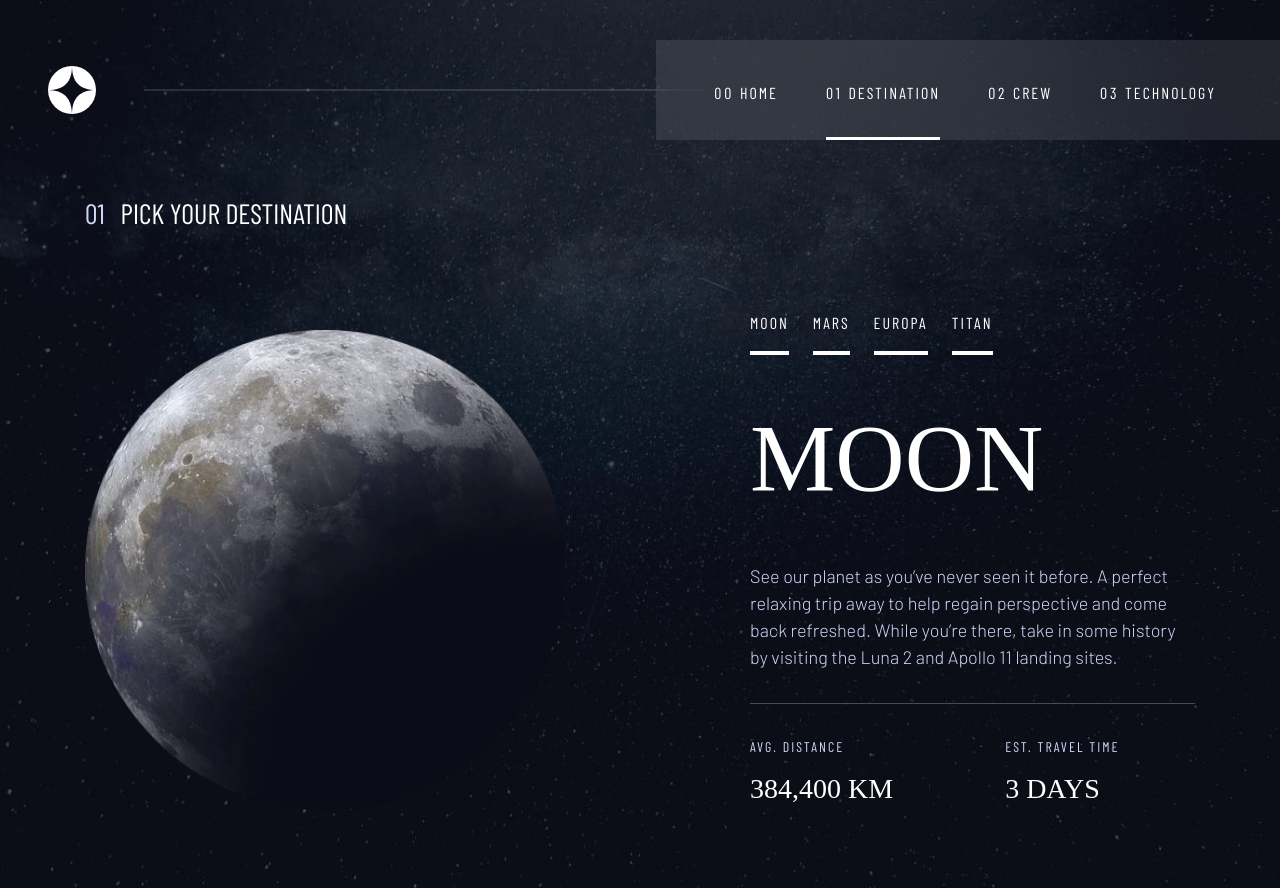
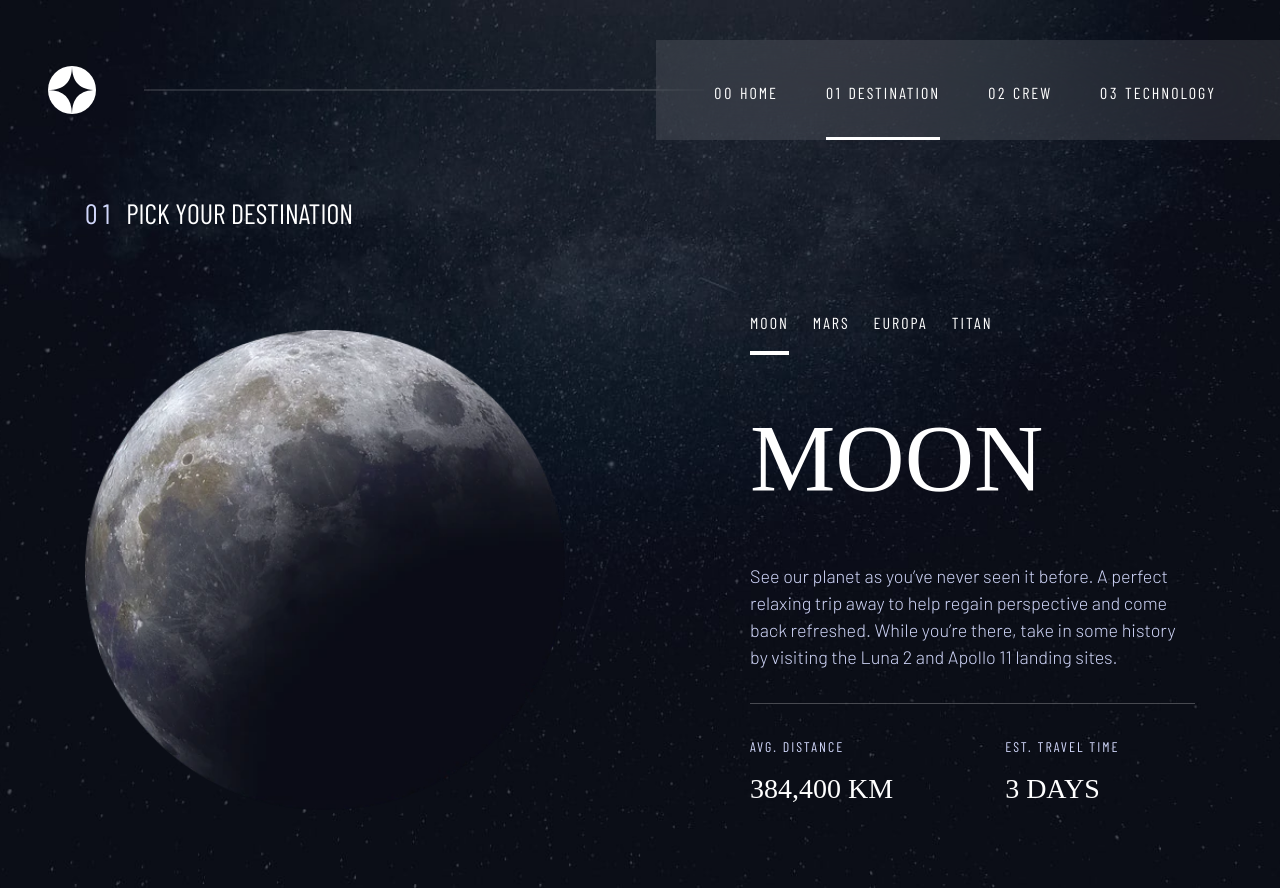
Before and after one commit to Yole-dev/Space_Tourism, a React (Vite) app: page /destination in a window 1280 px wide. Built offline with nearby package versions, Linux system fonts and the light colour scheme; a web font is replaced by a local one.

Commit message:
finished creating the destination page, added navigation functionality moving on to add some animation next

```diff
--- a/src/assets/pages/Destination.jsx
+++ b/src/assets/pages/Destination.jsx
@@ -1,3 +1,6 @@
+// imported hooks
+import { useState } from "react";
+
 // imported custom hooks
 import { useResponsiveBackground } from "../hooks/useResponsiveBackground";
 import { useScreenWidth } from "../hooks/useScreenWidth";
@@ -17,10 +20,12 @@ import lineMobile from "../images/destination/line.png";
 import lineTablet from "../images/destination/line2.png";
 import lineDesktop from "../images/destination/line3.png";
 
-// Destination data
+// Destinations data
 
-const destination = {
-  moon: {
+const destinations = [
+  {
+    id: "moon",
+    position: "1",
     name: "moon",
     image: moon,
     description: `See our planet as you’ve never seen it before. A perfect relaxing trip away to help
@@ -30,7 +35,9 @@ const destination = {
     travelTime: "3 days",
   },
 
-  mars: {
+  {
+    id: "mars",
+    position: "2",
     name: "mars",
     image: mars,
     description: `Don’t forget to pack your hiking boots. You’ll need them to tackle Olympus Mons,
@@ -40,7 +47,9 @@ const destination = {
     travelTime: "9 months",
   },
 
-  europa: {
+  {
+    id: "europa",
+    position: "3",
     name: "europa",
     image: europa,
     description: `The smallest of the four Galilean moons orbiting Jupiter, Europa is a
@@ -51,7 +60,9 @@ const destination = {
     travelTime: "3 years",
   },
 
-  titan: {
+  {
+    id: "titan",
+    position: "4",
     name: "titan",
     image: titan,
     description: `The only moon known to have a dense atmosphere other than Earth, Titan
@@ -60,7 +71,7 @@ const destination = {
     distance: "1.6 bil. km",
     travelTime: "7 years",
   },
-};
+];
 
 export default function Destination() {
   const backgrounds = {
@@ -82,26 +93,36 @@ export default function Destination() {
 }
 
 function PageContent() {
+  const [activeTab, setActiveTab] = useState(destinations[0].id);
+
+  const destination = destinations.find(
+    (destination) => destination.id === activeTab
+  );
+
   return (
     <section className="w-[327px] flex flex-col items-center gap-[2rem] mb-[1rem] md:w-[688px] md:mb-[0] xl:w-[1110px] xl:flex-row xl:justify-evenly xl:items-end ">
-      <HeroSection />
+      <HeroSection destination={destination} />
 
-      <DestinationDetails>
-        <DestinationNav />
+      <DestinationDetails destination={destination}>
+        <DestinationNav
+          currentDestination={activeTab}
+          setDestination={setActiveTab}
+        />
       </DestinationDetails>
     </section>
   );
 }
 
-function HeroSection() {
+function HeroSection({ destination }) {
   return (
     <div className="w-full flex flex-col items-center gap-[3rem] md:gap-[3.5rem] xl:items-start xl:gap-[6rem] ">
       <p className="flex items-center gap-[1rem] font-barlow-condensed font-[300] text-[16px] uppercase tracking-[15%] md:self-start md:text-[20px] xl:text-[28px] ">
-        <span className=" text-custom-fade">01</span> pick your destination
+        <span className=" text-custom-fade">0 {destination.position} </span>{" "}
+        pick your destination
       </p>
 
       <img
-        src={destination.moon.image}
+        src={destination.image}
         alt="planetry body image"
         className=" w-[150px] h-[150px] md:w-[300px] md:h-[300px] xl:w-[480px] xl:h-[480px]"
       />
@@ -109,18 +130,19 @@ function HeroSection() {
   );
 }
 
-function DestinationDetails({ children }) {
+function DestinationDetails({ children, destination }) {
   const { width } = useScreenWidth();
+
   return (
     <div className="w-full flex flex-col items-center gap-[2rem] md:w-[514px] xl:w-[539px] ">
       {children}
 
       <p className=" font-bellefair text-[56px] uppercase md:text-[80px] xl:w-[445px] xl:text-[96px] ">
-        {destination.moon.name}
+        {destination.name}
       </p>
 
       <p className=" font-barlow font-[300] text-center text-custom-fade text-[15px] md:text-[16px] xl:w-[445px] xl:text-left xl:text-[18px] ">
-        {destination.moon.description}
+        {destination.description}
       </p>
 
       <img
@@ -135,7 +157,7 @@ function DestinationDetails({ children }) {
           </span>
 
           <span className=" font-bellefair font-[400] text-[28px] ">
-            {destination.moon.distance}
+            {destination.distance}
           </span>
         </p>
 
@@ -145,7 +167,7 @@ function DestinationDetails({ children }) {
           </span>
 
           <span className=" font-bellefair font-[400] text-[28px] ">
-            {destination.moon.travelTime}
+            {destination.travelTime}
           </span>
         </p>
       </div>
@@ -153,24 +175,20 @@ function DestinationDetails({ children }) {
   );
 }
 
-function DestinationNav() {
-  const navList = [
-    { name: "moon" },
-    { name: "mars" },
-    { name: "europa" },
-    { name: "titan" },
-  ];
-
+function DestinationNav({ currentDestination, setDestination }) {
   return (
     <ul className=" flex gap-[1.5rem] uppercase xl:self-start ">
-      {navList.map((item, i) => (
+      {destinations.map((destination) => (
         <li
           className=" flex flex-col items-center gap-[1rem] font-barlow-condensed font-[300] text-[14px] tracking-[2px] md:text-[16px]"
-          key={i}
+          key={destination.id}
+          onClick={() => setDestination(destination.id)}
         >
-          {item.name}
+          {destination.name}
 
-          <span className="w-full h-[4px] bg-white"></span>
+          {currentDestination === destination.id && (
+            <span className="w-full h-[4px] bg-white"></span>
+          )}
         </li>
       ))}
     </ul>
```
